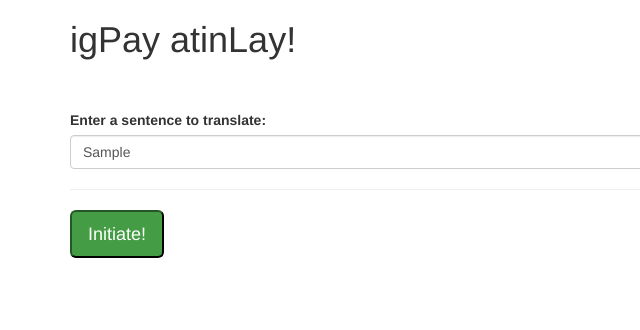
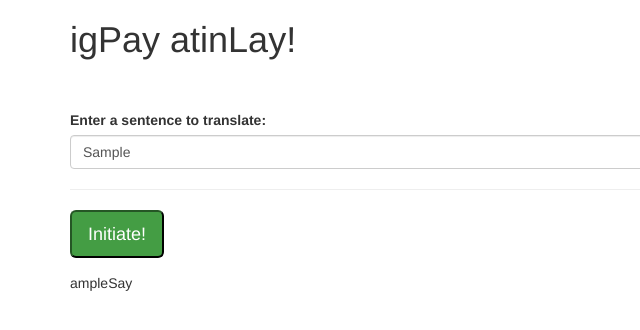
Before and after one commit to ejlaw01/pig-latin, a plain HTML site: page index.html in a window 1280 px wide. Both pictures are taken after typing "Sample" into the empty fields and a click on the button "Initiate!". Shown: the full height of the page, 0-640 px from the left. Drawn offline with nearby package versions, Linux system fonts and the light colour scheme.

Commit message:
add capability to run sentences through translator by splitting into an array of one-word strings and sending each through the translation mechanism

```diff
--- a/index.html
+++ b/index.html
@@ -6,7 +6,7 @@
     <script src="js/scripts.js"></script>
     <link rel="stylesheet" href="https://maxcdn.bootstrapcdn.com/bootstrap/3.3.7/css/bootstrap.min.css" integrity="sha384-BVYiiSIFeK1dGmJRAkycuHAHRg32OmUcww7on3RYdg4Va+PmSTsz/K68vbdEjh4u" crossorigin="anonymous">
     <link rel="stylesheet" href="css/styles.css" type="text/css">
-    <title></title>
+    <title>Pig Latin Translation</title>
   </head>
   <body>
     <div class="container">
--- a/js/scripts.js
+++ b/js/scripts.js
@@ -1,38 +1,35 @@
 //business logic
 var vowels = ["a", "e", "i", "o", "u", "A", "E", "I", "O", "U"];
-var consonants = ["b", "c", "d", "f", "g", "h", "j", "k", "l", "m", "n", "p", "q", "r", "s", "t", "v", "w", "x", "y", "z"];
+var consonants = ["b", "c", "d", "f", "g", "h", "j", "k", "l", "m", "n", "p", "q", "r", "s", "t", "v", "w", "x", "y", "z", "B", "C", "D", "F", "G", "H", "J", "K", "L", "M", "N", "O", "P", "Q", "R", "S", "T", "V", "W", "X", "Y", "Z"];
 var quArray = ["qu", "Qu", "QU"];
 var i = 0;
+var translation = [];
 
 var wordTranslator = function(input) {
-  var translation = [];
-  for (i = 0; i < input.length; i += 1) {
+  for (i = 0; i < input.length; i++) {
     if (vowels.includes(input[0])) {
       translation.push(input + "ay");
-    // } else if (quArray.includes(input[0] + input[1])) {
-    //   translation.push(input.slice(2) + input[0] + input[1] + "ay");
+    } else if (consonants.includes(input[0]) && consonants.includes(input[1]) && consonants.includes(input[2])) {
+      translation.push(input.slice(3) + input[0] + input[1] + input[2] + "ay");
     } else if ((consonants.includes(input[0]) && consonants.includes(input[1])) || (quArray.includes(input[0] + input[1]))) {
       translation.push(input.slice(2) + input[0] + input[1] + "ay");
     } else if (consonants.includes(input[0])) {
       translation.push(input.slice(1) + input[0] + "ay");
     } else {
-      alert("not a vowel");
+      alert ("Please enter a word.")
     }
     return translation;
   }
-};
+}
 
 //user interface logic
 $(document).ready(function(){
   $("form").submit(function(event){
     event.preventDefault();
-    var splitSentence = $("input#sentence").val();
-    var pigLatinSentence = wordTranslator(splitSentence);
-
-    // var wordArray = splitSentence.forEach(function(word) {
-    //   wordTranslator(word);
-    // });
-
-    $("#output").text(pigLatinSentence);
+    var splitSentence = $("input#sentence").val().split(" ");
+    var wordArray = splitSentence.forEach(function(input) {
+      wordTranslator(input);
+    });
+    $("#output").text(translation.join(" "));
   });
 });
```
